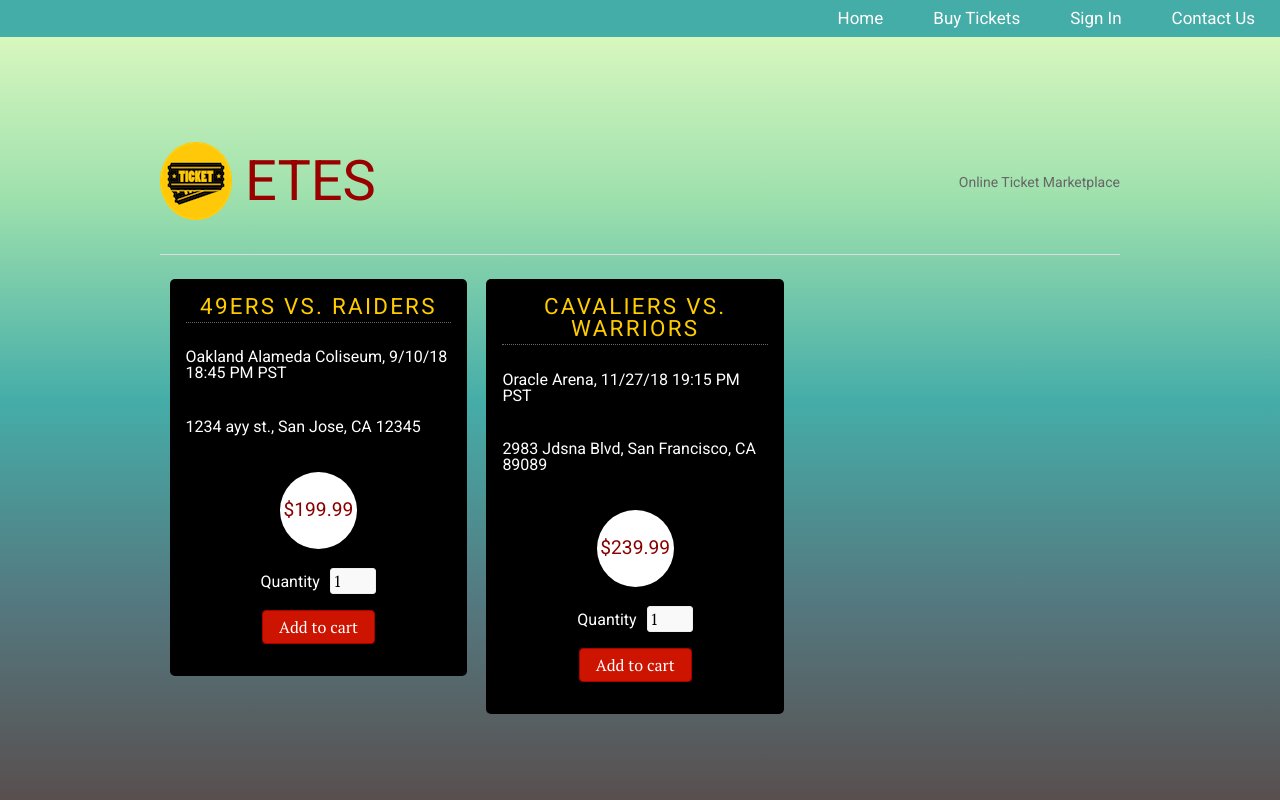
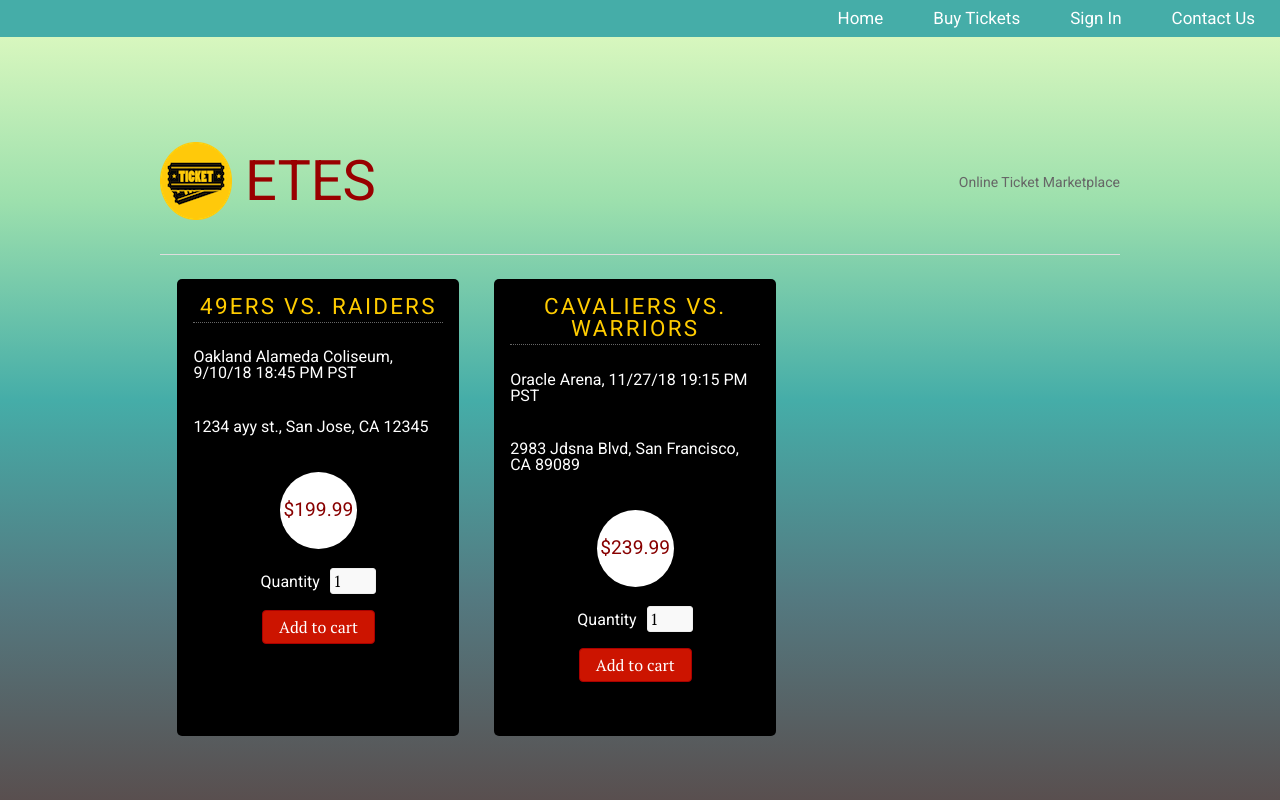
Before and after one commit to ruifengT/ETES, a PHP site: page /ShoppingCart/index.php in a window 1280 px wide. Run offline with PHP 8.4, Linux system fonts and the light colour scheme; data comes from the database, SQL or seed files in the repository.

Commit message:
shopping cart listing

```diff
--- a/ShoppingCart/css/style.css
+++ b/ShoppingCart/css/style.css
@@ -108,6 +108,9 @@
 	background: #000;
 	color: #fff;
 	border-radius: 5px;
+    margin: 0 auto 1em auto;
+    width: 250px;
+	height: 425px;
 }
 
 .product-name {
--- a/ShoppingCart/index.php
+++ b/ShoppingCart/index.php
@@ -50,6 +50,7 @@
 	<div id="content">
 		<div id="products">
 		<ul>
+
 		<?php
 		require "../php/Config.php";
 		$sql = "SELECT ticket_id, ticket_name, ticket_detail, ticket_quantity, ticket_price, ticket_pickup_address FROM tickets";
@@ -67,8 +68,9 @@
 			<!-- 	break then parse information -->
 			<!-- HTML Information To Populate Blobs-->
 			<!-- should only be able to buy one ticket at a time -->
-			<li>
-				<div class="product-description">
+
+            <li>
+            <div class="product-description">
 					<h4 class="product-name"> <?php echo $ticket_name?> </h4>
 					<h5> <?php echo $ticket_detail?> </h5>
 					<h6> <?php echo $ticket_pickup_address?> </h6>
@@ -80,14 +82,16 @@
 						</div>
 						<p><input type="submit" value="Add to cart" class="btn"/></p>
 					</form>
-				</div>
-			</li>
+
+                </div>
 			<?php
-			} // ending while loop
-			?>
+            }
+                ?>
+           </li>
+			</ul>
+        </div>
 
-			</ul>
-		</div>
+
 	</div>
 </div>
 </body>
```
